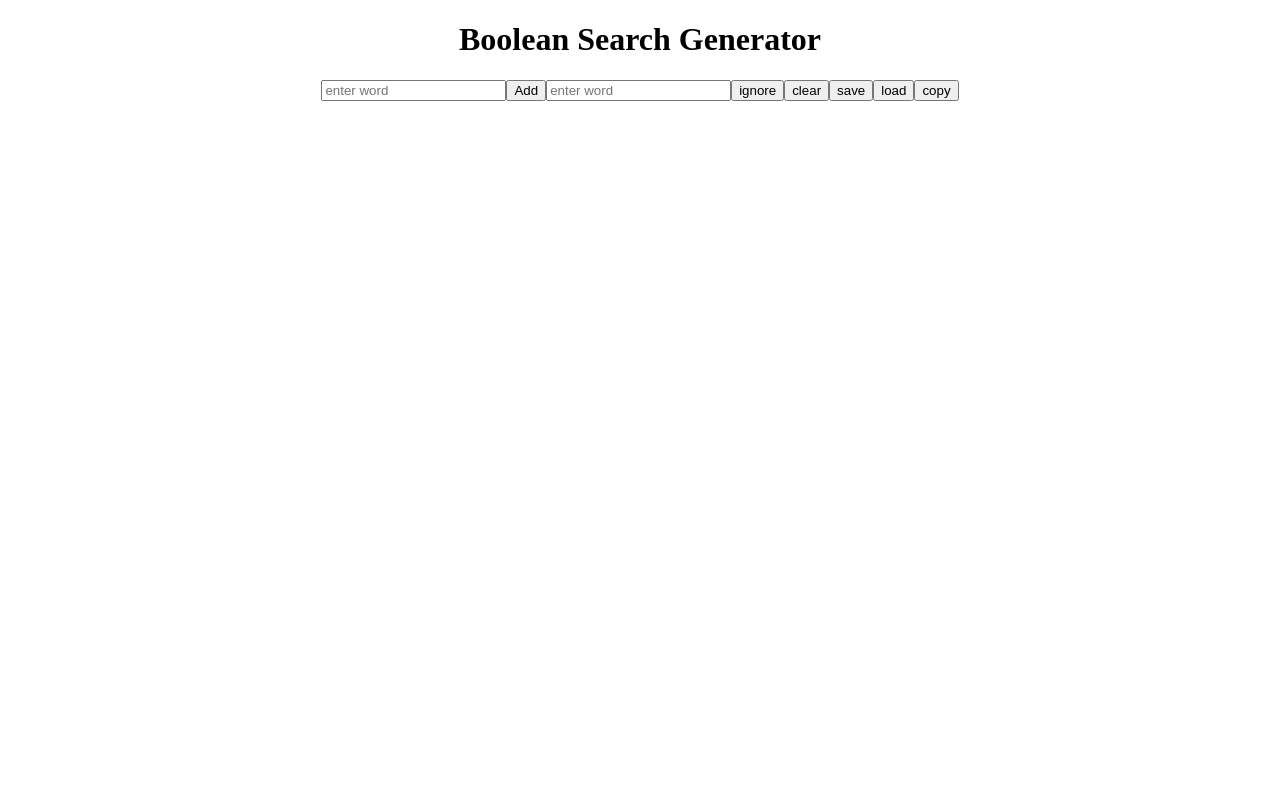
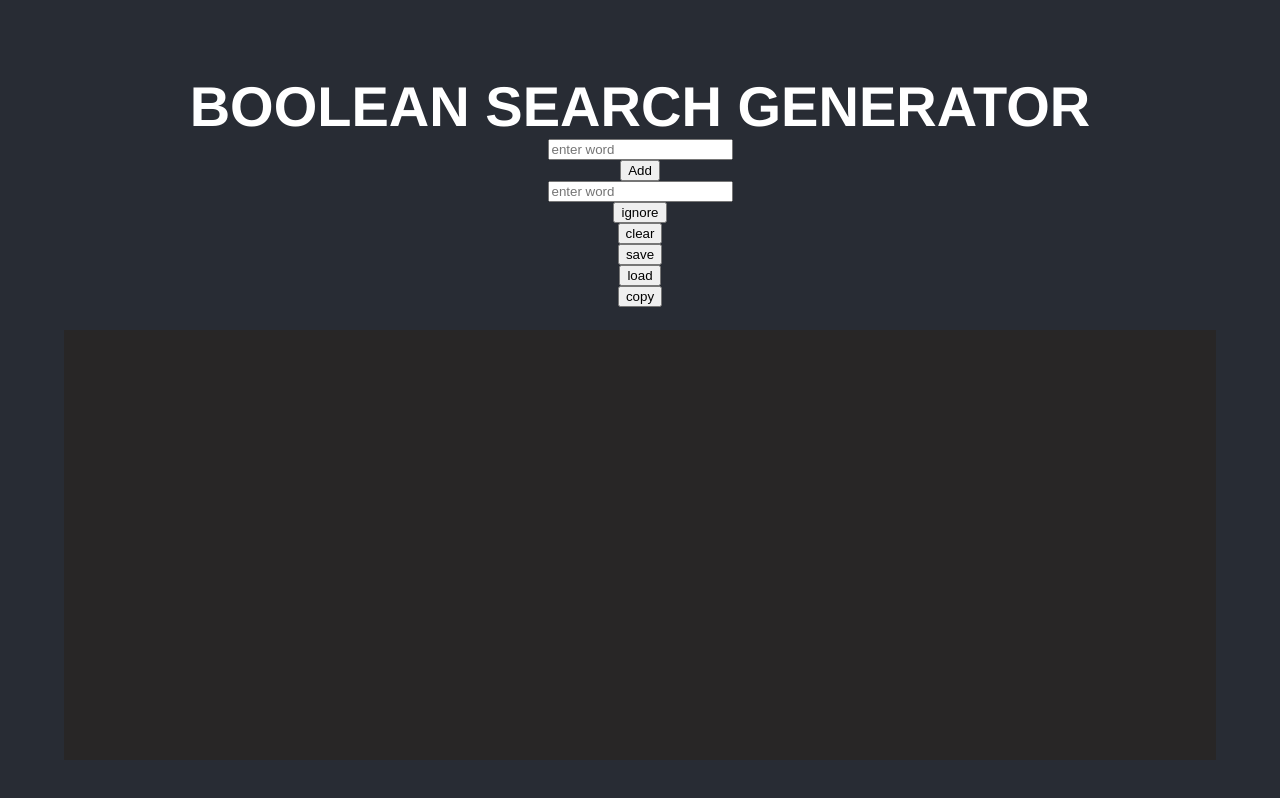
Before and after one commit to jkenjidc/LinkedInBooleanSearchTool, a React (Create React App) app: page / in a window 1280 px wide. Built offline with nearby package versions, Linux system fonts and the light colour scheme.

Commit message:
changed background and font

```diff
--- a/public/index.html
+++ b/public/index.html
@@ -26,7 +26,7 @@
     -->
     <title>React App</title>
   </head>
-  <body>
+  <body style = "margin: 0; padding: 0">
     <noscript>You need to enable JavaScript to run this app.</noscript>
     <div id="root"></div>
     <!--
--- a/src/App.css
+++ /dev/null
@@ -1,38 +0,0 @@
-.App {
-  text-align: center;
-}
-
-.App-logo {
-  height: 40vmin;
-  pointer-events: none;
-}
-
-@media (prefers-reduced-motion: no-preference) {
-  .App-logo {
-    animation: App-logo-spin infinite 20s linear;
-  }
-}
-
-.App-header {
-  background-color: #282c34;
-  min-height: 100vh;
-  display: flex;
-  flex-direction: column;
-  align-items: center;
-  justify-content: center;
-  font-size: calc(10px + 2vmin);
-  color: white;
-}
-
-.App-link {
-  color: #61dafb;
-}
-
-@keyframes App-logo-spin {
-  from {
-    transform: rotate(0deg);
-  }
-  to {
-    transform: rotate(360deg);
-  }
-}
--- /dev/null
+++ b/src/App.module.css
@@ -0,0 +1,8 @@
+.App {
+  text-align: center;
+  background-color: #282c34;
+  height: 100vh;
+  display: flex;
+  align-items: flex-end;
+
+}
--- a/src/App.tsx
+++ b/src/App.tsx
@@ -1,10 +1,10 @@
 import React, { FC } from 'react';
 import SearchGenerator from './SearchGenerator';
-import './App.css';
+import styles from './App.module.css'
 
 const App: FC = () => {
   return (
-    <div className="App"><SearchGenerator/></div>
+    <div className={styles.App}><SearchGenerator/></div>
     )
 };
 
--- /dev/null
+++ b/src/SearchGenerator.module.css
@@ -0,0 +1,31 @@
+.Heading {
+    font-size: 56px;
+    font-family: Helvetica, sans-serif;
+    font-weight: 700;
+    letter-spacing: 0.02px;
+    color: #FFFFFF;
+    padding-top: 56px;
+    margin: 0;
+
+}
+.Container {
+    display: flex;
+    flex-direction: column;
+    width: 100%;
+    height: 100vh;
+    justify-content: center;
+    align-items: center;
+
+}
+
+.Display{
+    padding-top: 30px;
+    display: flex;
+    justify-content: center;
+    color: #FFFFFF;
+    background-color: #282626;
+    width: 90%;
+    height:50%;
+    font-size: 23px;
+    font-family: Helvetica, sans-serif;
+}
--- a/src/SearchGenerator.tsx
+++ b/src/SearchGenerator.tsx
@@ -1,4 +1,5 @@
 import React from 'react'
+import styles from './SearchGenerator.module.css'
 
 const SearchGenerator = () => {
 
@@ -74,8 +75,9 @@ const SearchGenerator = () => {
         }
     }
   return (
-    <div className = "main-container">
-        <h1> Boolean Search Generator </h1>
+
+    <div className = {styles.Container}>
+        <p id="title" className={styles.Heading}> BOOLEAN SEARCH GENERATOR </p>
         <input type="text" placeholder='enter word' id="include"/>
         <button  onClick={()=>handleButtonClick('add')}> Add </button>
         <input type="text" placeholder='enter word' id="exclude"/>
@@ -84,7 +86,8 @@ const SearchGenerator = () => {
         <button onClick={()=>handleButtonClick('save')}> save </button>
         <button onClick={()=>handleButtonClick('load')}> load</button>
         <button onClick={()=>handleButtonClick('copy')}> copy</button>
-        <p id="display"/>
+        <p className = {styles.Display} id="display"/>
+
     </div>
   )
 }
```
